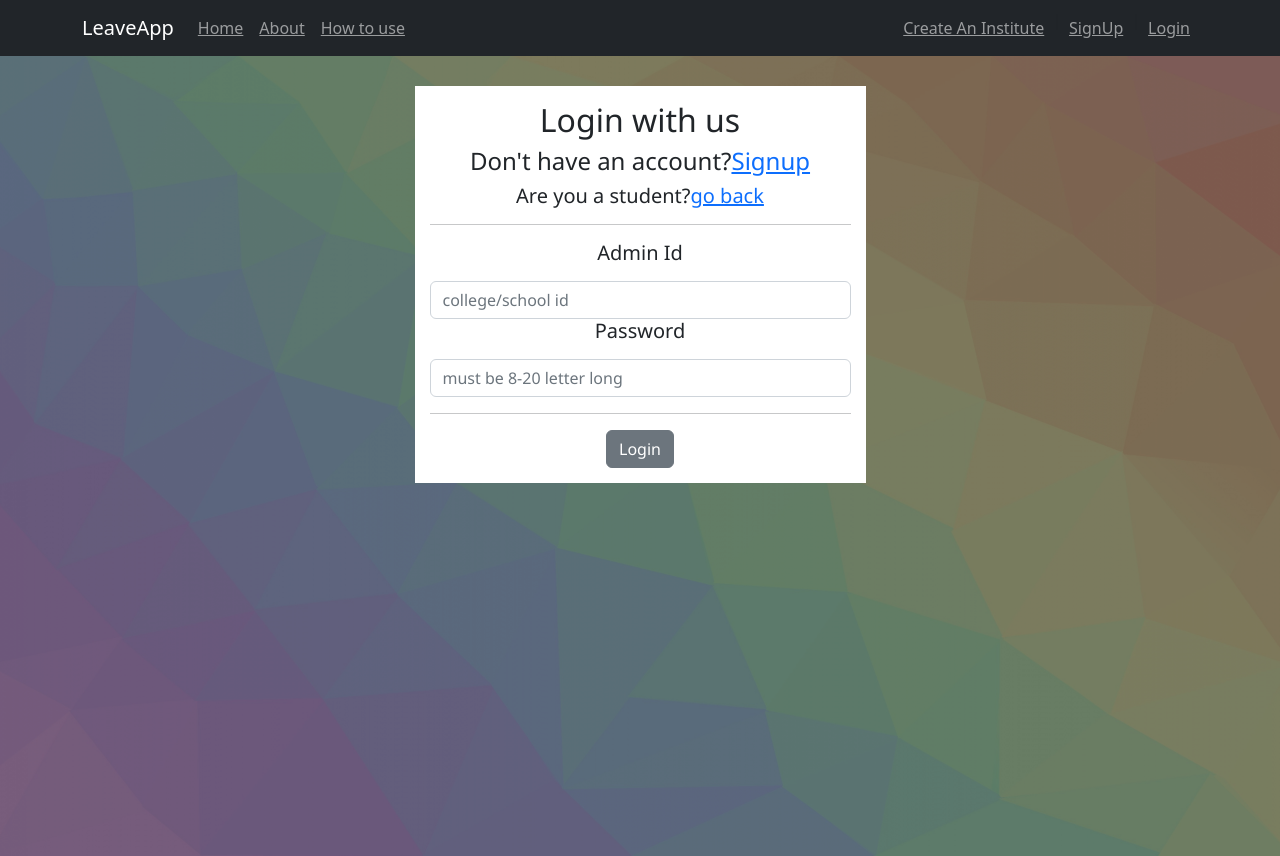
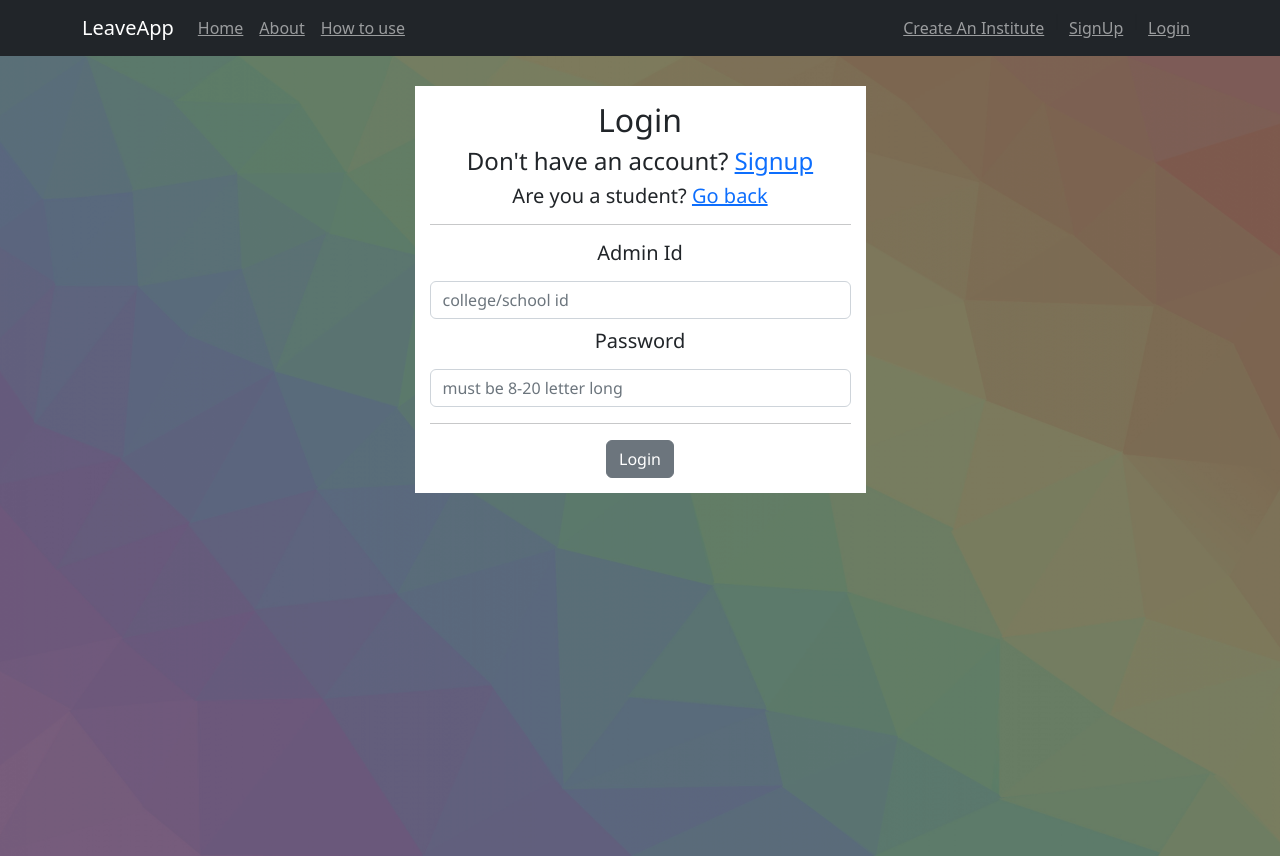
Before and after one commit to Srinkk/LeaveApp_Frontend, a React (Create React App) app: page /login/admin in a window 1280 px wide. Built offline with nearby package versions, Linux system fonts and the light colour scheme.

Commit message:
Update AdminLogin.js

```diff
--- a/src/Forms/AdminLogin.js
+++ b/src/Forms/AdminLogin.js
@@ -36,39 +36,45 @@ const AdminLogin = () => {
 
 	return (
 	<div>
+
 	<NavBar/>
 	<div className='justify-content-center'>
+	<div className='bagc'>
 		<FormContainer>
-				<h2>Login with us</h2>
-				<h4>Don't have an account?<Link to='/signup/admin'>Signup</Link></h4>
-				<h5>Are you a student?<Link to='/login'>go back</Link></h5>
+		<h2><div className='form_head'>Login</div></h2>
+		<h4><div className='form_head'>Don't have an account? <Link to='/signup/admin'>Signup</Link></div></h4>
+		<h5><div className='form_head'>Are you a student? <Link to='/login'>Go back</Link></div></h5>
 
 		<hr className='md-3'/>
 		<Form method='POST'>
+		<div className='subhead1'>
 			<Form.Group controlId = 'id'></Form.Group>
 			<Form.Label><h5>Admin Id</h5></Form.Label>
-					<Form.Control
+			<Form.Control className='form_field'
 			type='text' placeholder='college/school id' name = 'id' value = {id}
 			onChange = {e => setId(e.target.value)}>
 			</Form.Control>
 
 			<Form.Group controlId='pwd'></Form.Group>
 			<Form.Label><h5>Password</h5></Form.Label>
-					<Form.Control
+			<Form.Control className='form_field'
 			type='password' placeholder='must be 8-20 letter long' value={password} onChange={e=>setPassword(e.target.value)}>
 			</Form.Control>
+			</div>
 
 		</Form>
 		<hr className='md-3'/>
 
 		{err?.length ? (<p>{err}</p>) : <></>}
 
-				<Button variant='secondary' onClick={handleSubmit}>Login</Button>
+		<Button variant='secondary' onClick={handleSubmit}><div className='subhead1'>Login</div></Button>
 
 		</FormContainer>
 	</div>
 	</div>
+</div>
 )
+
 }
 
 export default AdminLogin
```
Lines whose indentation alone changed are shown as unchanged.
